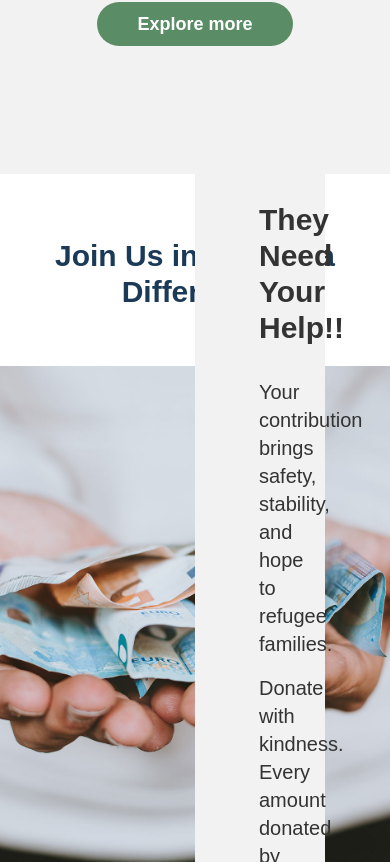
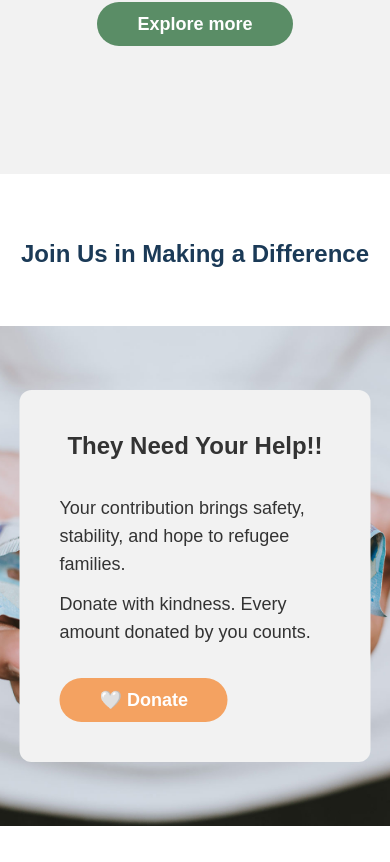
Before and after one commit to Ntihanabayo-Alphonse/Refugee-Haven, a React (Vite) app in the folder refugee-haven/: page / in a window 390 px wide. Shown: the part 2902-3764 px from the top of the page. Built offline with nearby package versions, Linux system fonts and the light colour scheme.

Commit message:
worked on donate page responsiveness

```diff
--- a/refugee-haven/src/components/Donate.jsx
+++ b/refugee-haven/src/components/Donate.jsx
@@ -9,16 +9,16 @@ const Donate = () => {
   return (
     <>
        {location.pathname === "/donate" && (<PageBanner />)}
-        <div className="donation-section py-16">
-            <h2 className='text-3xl text-[#1B3A57] font-bold text-center mb-14'>Join Us in Making a Difference</h2>
-            <div className="donation-container relative">
-                <div className="donation-bg h-[500px] w-full">
+        <div className="py-16">
+            <h2 className='sm:text-3xl text-2xl text-[#1B3A57] font-bold text-center mb-14'>Join Us in Making a Difference</h2>
+            <div className="relative">
+                <div className="h-[500px] w-full">
                     <img className='h-full w-full object-cover' src="/images/donate-bg.jpg" alt="donate background" />
                 </div>
-                <div className="donation-card absolute top-1/2 left-2/3 -translate-x-1/2 -translate-y-1/2  w-1/3 p-16 rounded-xl bg-[#F2F2F2]">
-                    <h1 className='text-3xl text-[#333333] font-bold mb-8'>They Need Your Help!!</h1>
-                    <p className='text-xl mb-4'>Your contribution brings safety, stability, and hope to refugee families.</p>
-                    <p className='text-xl mb-8'>Donate with kindness. Every amount donated by you counts.</p>
+                <div className="absolute top-1/2 md:left-2/3 left-1/2 -translate-x-1/2 -translate-y-1/2  xl:w-1/3 lg:w-2/5 md:w-1/2 w-[90%] p-10 xl:p-14 md:p-12 rounded-xl bg-[#F2F2F2]">
+                    <h1 className='lg:text-3xl text-2xl text-center md:text-start text-[#333333] font-bold mb-8'>They Need Your Help!!</h1>
+                    <p className='lg:text-xl text-lg md:mb-4 mb-3'>Your contribution brings safety, stability, and hope to refugee families.</p>
+                    <p className='lg:text-xl text-lg mb-8'>Donate with kindness. Every amount donated by you counts.</p>
                     <DonateBtn />
                 </div>
             </div>
```
